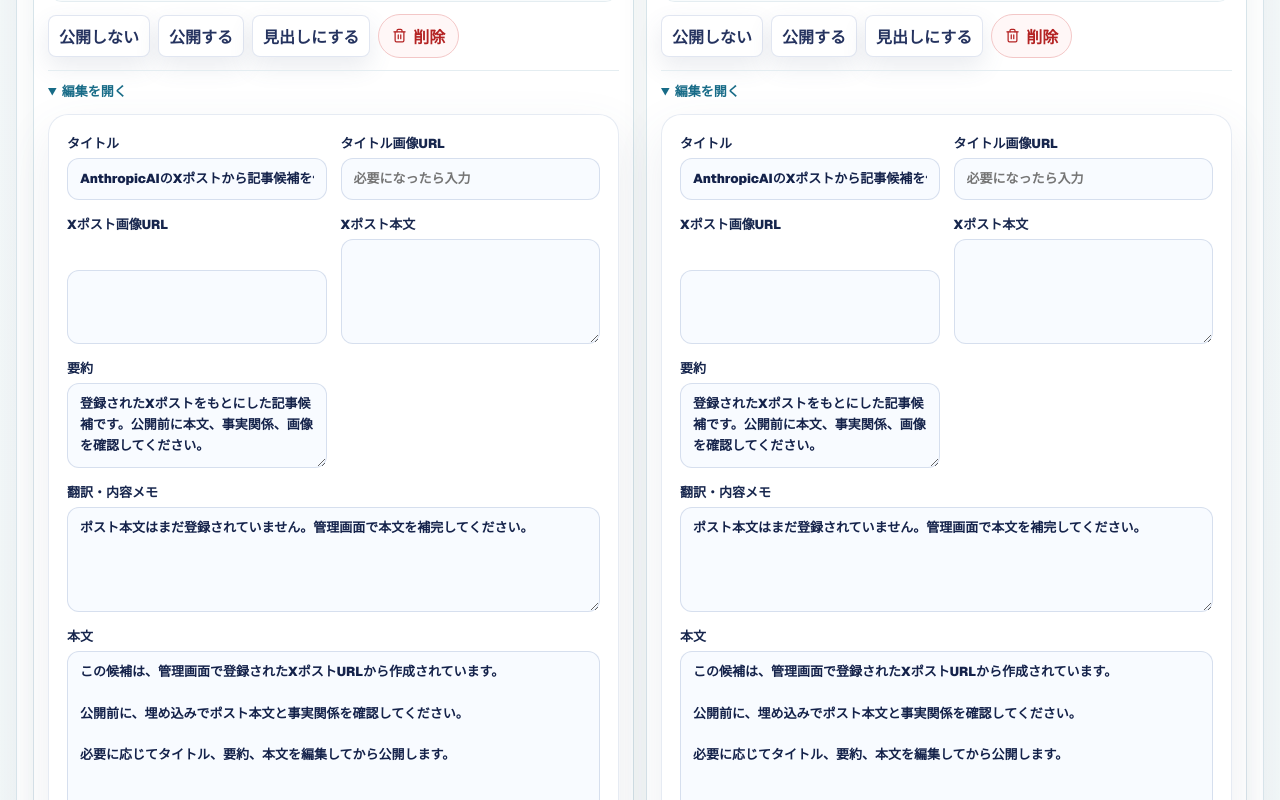
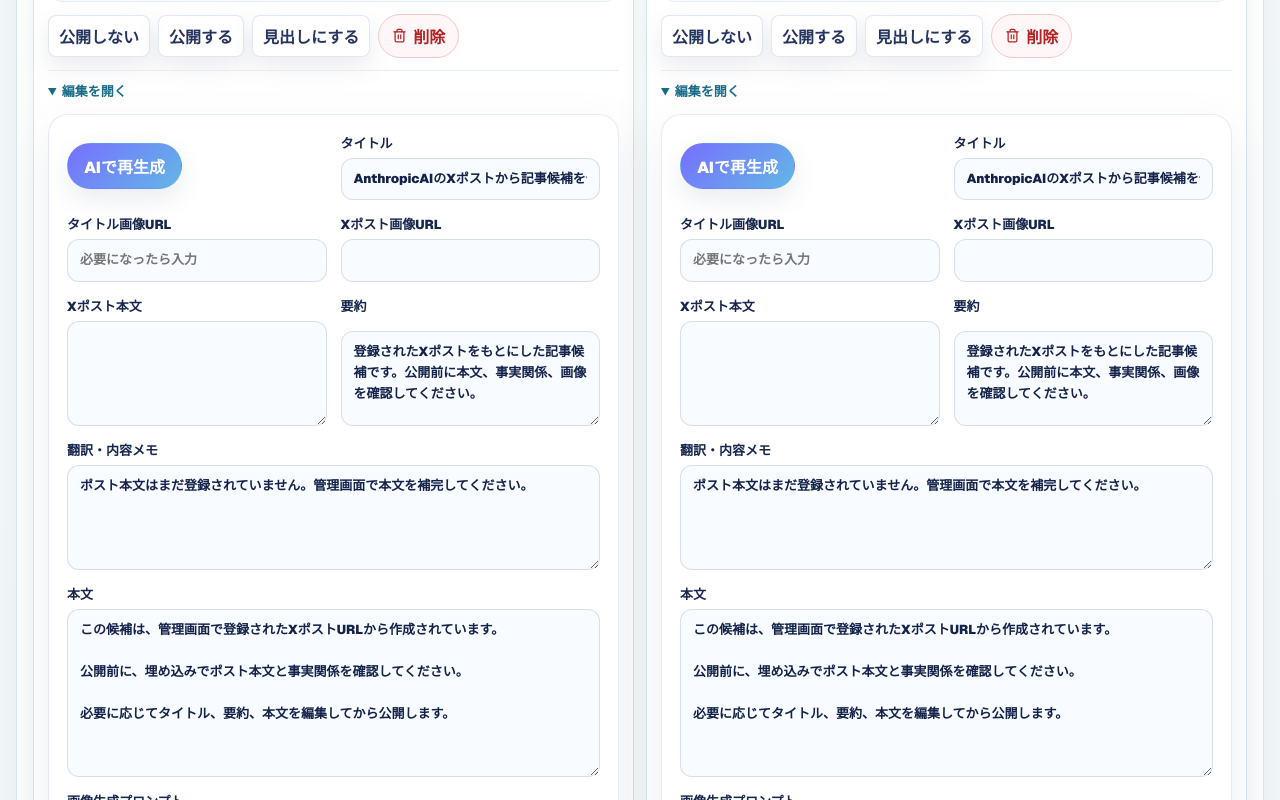
Before and after one commit to shunnidacell/ai-, a Next.js app: page /candidates in a window 1280 px wide. Shown: the part 900-1700 px from the top of the page. Built offline with nearby package versions, Linux system fonts and the light colour scheme; no server answers; the database is empty.

Commit message:
Add AI draft regeneration for candidates

```diff
--- a/src/app/api/x-candidates/route.ts
+++ b/src/app/api/x-candidates/route.ts
@@ -5,6 +5,7 @@ import {
   deleteCandidate,
   purgeCandidate,
   readCandidates,
+  regenerateCandidateDraft,
   registerCandidate,
   restoreCandidate,
   updateCandidateDecision,
@@ -104,6 +105,7 @@ export async function DELETE(request: Request) {
 export async function PATCH(request: Request) {
   try {
     const body = (await request.json()) as {
+      action?: "regenerate";
       decision?: CandidateDecision;
       draft?: {
         body?: string;
@@ -118,11 +120,15 @@ export async function PATCH(request: Request) {
       id?: string;
     };
 
-    if (!body.id || (!body.decision && !body.draft)) {
+    if (!body.id || (!body.decision && !body.draft && !body.action)) {
       return NextResponse.json(
         { error: "id と更新内容を指定してください。" },
         { status: 400 },
       );
+    }
+
+    if (body.action === "regenerate") {
+      return NextResponse.json(await regenerateCandidateDraft(body.id));
     }
 
     if (
@@ -170,9 +176,14 @@ export async function PATCH(request: Request) {
     return NextResponse.json(
       await updateCandidateDecision(body.id, body.decision),
     );
-  } catch {
+  } catch (error) {
     return NextResponse.json(
-      { error: "候補の状態更新に失敗しました。" },
+      {
+        error:
+          error instanceof Error
+            ? error.message
+            : "候補の状態更新に失敗しました。",
+      },
       { status: 400 },
     );
   }
--- a/src/app/globals.css
+++ b/src/app/globals.css
@@ -2530,6 +2530,19 @@ h1 {
   font-weight: 900;
 }
 
+.candidateEditToolbar {
+  display: flex;
+  flex-wrap: wrap;
+  align-items: center;
+  gap: 10px;
+}
+
+.candidateEditToolbar span {
+  color: #64708f;
+  font-size: 12px;
+  font-weight: 800;
+}
+
 .adminSimpleEditor {
   display: grid;
   gap: 16px;
--- a/src/components/candidate-edit-form.tsx
+++ b/src/components/candidate-edit-form.tsx
@@ -16,12 +16,13 @@ export function CandidateEditForm({
   postImageUrl?: string;
   postText?: string;
 }) {
-  const [busy, setBusy] = useState(false);
+  const [busy, setBusy] = useState<"save" | "regenerate" | null>(null);
+  const [message, setMessage] = useState("");
 
   async function save(event: FormEvent<HTMLFormElement>) {
     event.preventDefault();
     const formData = new FormData(event.currentTarget);
-    setBusy(true);
+    setBusy("save");
     await fetch("/api/x-candidates", {
       method: "PATCH",
       headers: { "content-type": "application/json" },
@@ -42,8 +43,38 @@ export function CandidateEditForm({
     window.location.reload();
   }
 
+  async function regenerate() {
+    setBusy("regenerate");
+    setMessage("AIで記事下書きを再生成しています...");
+    const response = await fetch("/api/x-candidates", {
+      method: "PATCH",
+      headers: { "content-type": "application/json" },
+      body: JSON.stringify({ action: "regenerate", id }),
+    });
+    const result = await response.json().catch(() => ({}));
+
+    if (!response.ok) {
+      setBusy(null);
+      setMessage(result.error ?? "AI再生成に失敗しました。");
+      return;
+    }
+
+    window.location.reload();
+  }
+
   return (
     <form className="candidateEditForm" onSubmit={save}>
+      <div className="candidateEditToolbar">
+        <button
+          disabled={Boolean(busy) || !postText}
+          onClick={regenerate}
+          type="button"
+        >
+          {busy === "regenerate" ? "AI再生成中" : "AIで再生成"}
+        </button>
+        {message && <span>{message}</span>}
+      </div>
+
       <label>
         タイトル
         <input defaultValue={draft.title} name="title" />
@@ -76,8 +107,8 @@ export function CandidateEditForm({
         画像生成プロンプト
         <textarea defaultValue={draft.imagePrompt} name="imagePrompt" rows={3} />
       </label>
-      <button disabled={busy} type="submit">
-        {busy ? "保存中" : "編集内容を保存"}
+      <button disabled={Boolean(busy)} type="submit">
+        {busy === "save" ? "保存中" : "編集内容を保存"}
       </button>
     </form>
   );
--- a/src/lib/x-candidates.ts
+++ b/src/lib/x-candidates.ts
@@ -415,6 +415,36 @@ export async function updateCandidateDraft(
   return { candidates: next };
 }
 
+export async function regenerateCandidateDraft(id: string) {
+  const candidates = await readCandidates();
+  const candidate = candidates.find((item) => item.id === id);
+
+  if (!candidate) {
+    throw new Error("候補が見つかりません。");
+  }
+
+  if (!candidate.postText?.trim()) {
+    throw new Error("Xポスト本文がないため、AI再生成できません。");
+  }
+
+  const aiDraft = await generateArticleDraftWithOpenAI({
+    author: candidate.author,
+    postText: candidate.postText,
+    postUrl: candidate.url,
+  });
+
+  if (!aiDraft) {
+    throw new Error("AI記事生成に失敗しました。APIキー、モデル、利用上限を確認してください。");
+  }
+
+  const next = candidates.map((item) =>
+    item.id === id ? { ...item, ...draftToCandidateFields(aiDraft) } : item,
+  );
+
+  await writeCandidates(next);
+  return { candidates: next, regenerated: true };
+}
+
 export async function deleteCandidate(id: string) {
   const candidates = await readCandidates();
   const deletedAt = new Date().toISOString();
```
